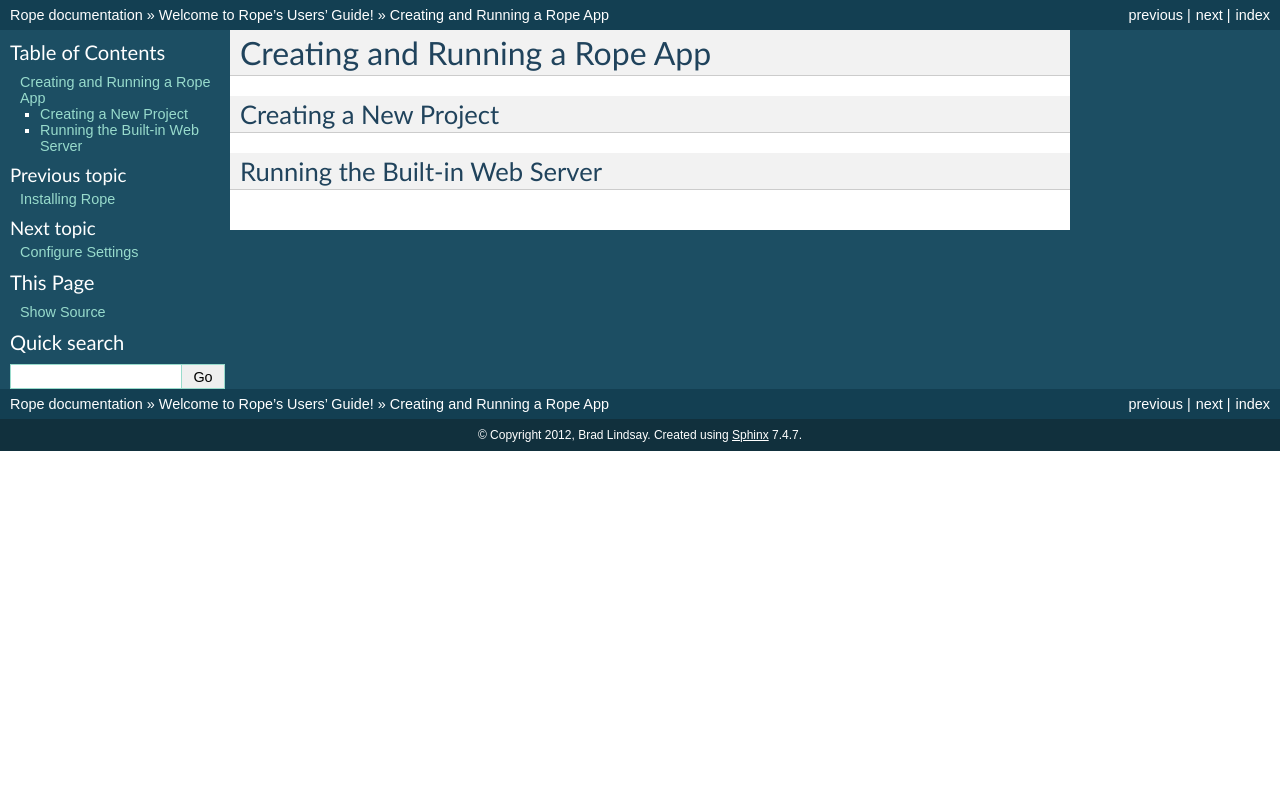
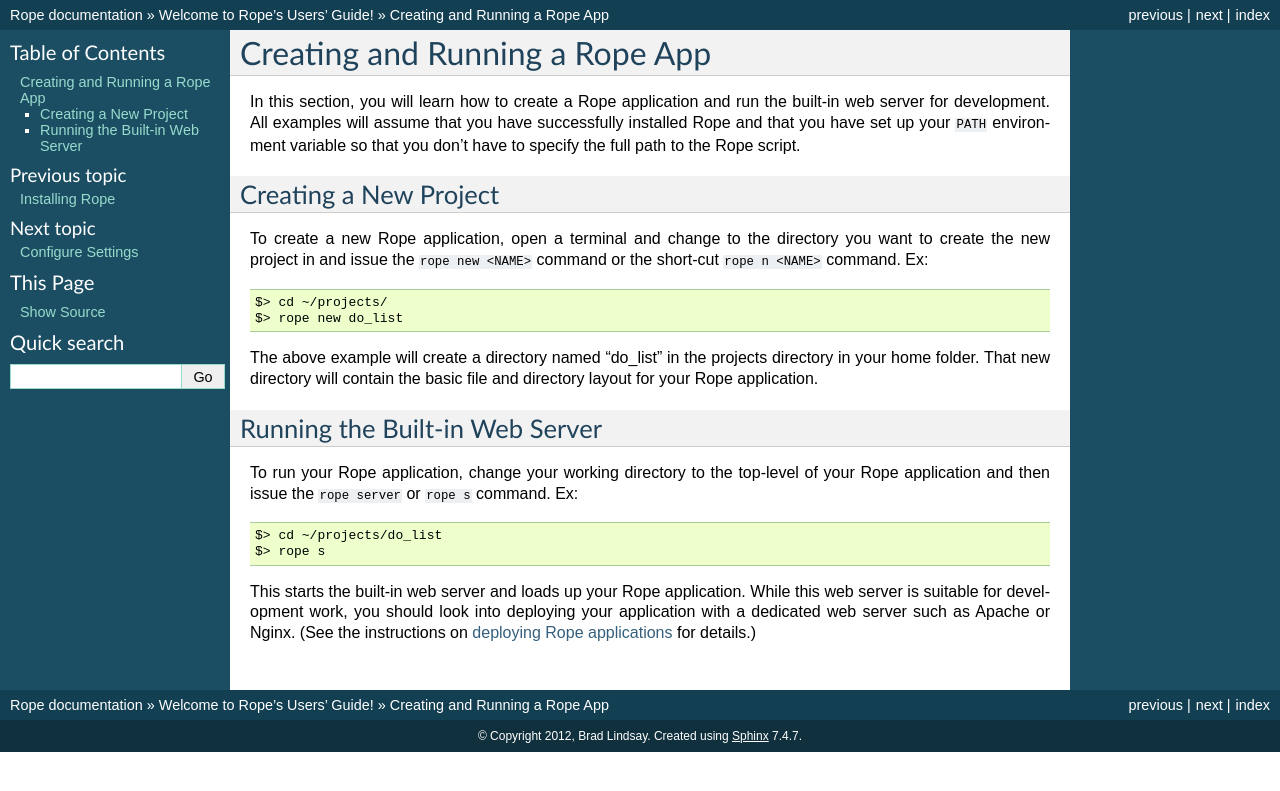
Before and after one commit to bfad/rope, a Sphinx documentation site: the page built from docs/source/user_guide/create_and_run.rst, in a window 1280 px wide. Shown: the top 791 px of the page. Built offline with Sphinx 7.4.7, drawn with Linux system fonts in a browser that asks for light colours.

Commit message:
New documentation for creating and running Rope apps

```diff
--- a/docs/source/user_guide/create_and_run.rst
+++ b/docs/source/user_guide/create_and_run.rst
@@ -1,10 +1,35 @@
 Creating and Running a Rope App
 ===============================
+In this section, you will learn how to create a Rope application and run the
+built-in web server for development. All examples will assume that you have
+successfully installed Rope and that you have set up your ``PATH`` environment
+variable so that you don't have to specify the full path to the Rope script.
 
 
 Creating a New Project
 ----------------------
+To create a new Rope application, open a terminal and change to the directory
+you want to create the new project in and issue the ``rope new <NAME>`` command
+or the short-cut ``rope n <NAME>`` command. Ex::
+
+	$> cd ~/projects/
+	$> rope new do_list
+
+The above example will create a directory named "do_list" in the projects
+directory in your home folder. That new directory will contain the basic file
+and directory layout for your Rope application.
 
 
 Running the Built-in Web Server
 -------------------------------
+To run your Rope application, change your working directory to the top-level of
+your Rope application and then issue the ``rope server`` or ``rope s`` command.
+Ex::
+
+	$> cd ~/projects/do_list
+	$> rope s
+
+This starts the built-in web server and loads up your Rope application. While
+this web server is suitable for development work, you should look into deploying
+your application with a dedicated web server such as Apache or Nginx. (See the
+instructions on :doc:`deploying Rope applications <deploy>` for details.)
```
